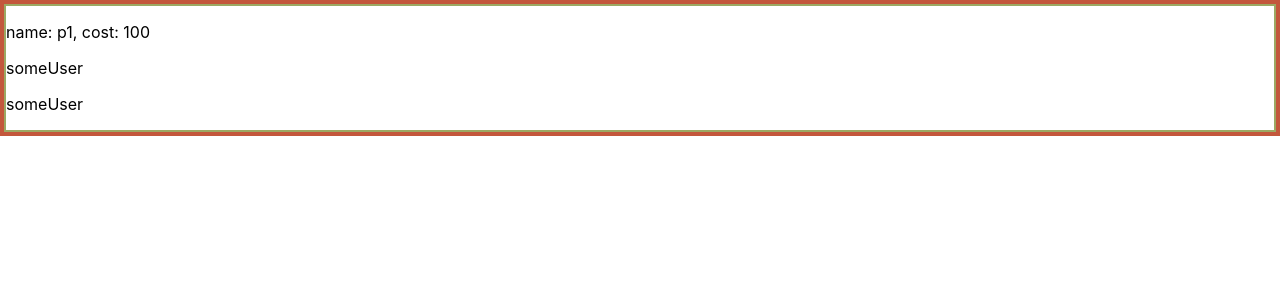
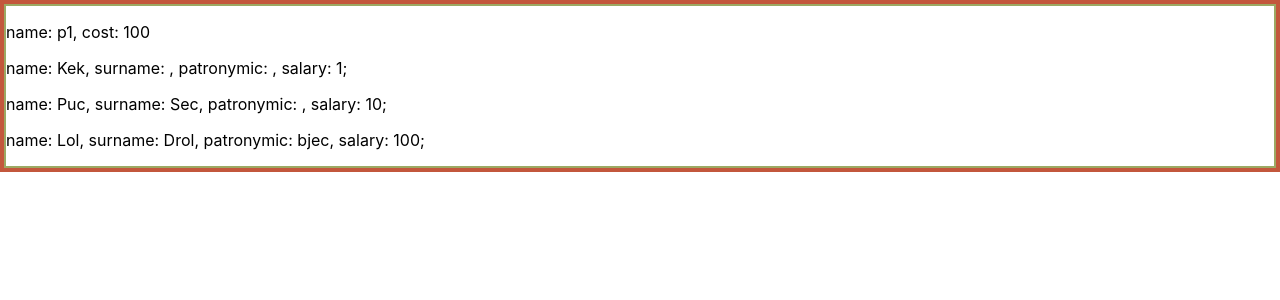
Before and after one commit to eBenya/ReactLessons, a React (Create React App) app: page / in a window 1280 px wide. Shown: the top 300 px of the page. Built offline with nearby package versions, Linux system fonts and the light colour scheme.

Commit message:
Use destructorization into component params

```diff
--- a/src/App.js
+++ b/src/App.js
@@ -2,7 +2,7 @@ import { render } from '@testing-library/react';
 import React, { useState } from 'react';
 import { nanoid } from 'nanoid';
 import Product from './UsersComponents/Product';
-import User from './UsersComponents/User';
+import Employee from './UsersComponents/Employee';
 
 function id() {
 	return nanoid();
@@ -16,8 +16,9 @@ function App() {
 			<div className="borderedExaplesLessonsFromTasks">
 				<div className="borderedDiv">
 					<Product name="p1" cost="100"/>
-					<User/>
-					<User/>
+					<Employee name="Kek"salary="1"/>
+					<Employee name="Puc" surName="Sec" salary="10"/>
+					<Employee name="Lol" surName="Drol" patronymic="bjec" salary="100"/>
 				</div>
 			</div>
 		</>
--- /dev/null
+++ b/src/UsersComponents/Employee.js
@@ -0,0 +1,12 @@
+import React from 'react';
+
+function Employee({name, surName, patronymic, salary }){
+    return <p>
+        <span>name: {name}, </span>
+        <span>surname: {surName}, </span>
+        <span>patronymic: {patronymic}, </span>
+        <span>salary: {salary}; </span>
+    </p>;
+}
+
+export default Employee;
--- a/src/UsersComponents/Product.js
+++ b/src/UsersComponents/Product.js
@@ -1,9 +1,9 @@
 import React from 'react';
 
-function Product(props){
+function Product({name, cost}){
     return <p>
-        name: <span>{props.name}</span>,
-		cost: <span>{props.cost}</span>
+        name: <span>{name}</span>,
+		cost: <span>{cost}</span>
     </p>;
 }
 
--- a/src/UsersComponents/User.js
+++ /dev/null
@@ -1,9 +0,0 @@
-import React from 'react';
-
-function User(){
-    return <p>
-        someUser
-    </p>;
-}
-
-export default User;
```
